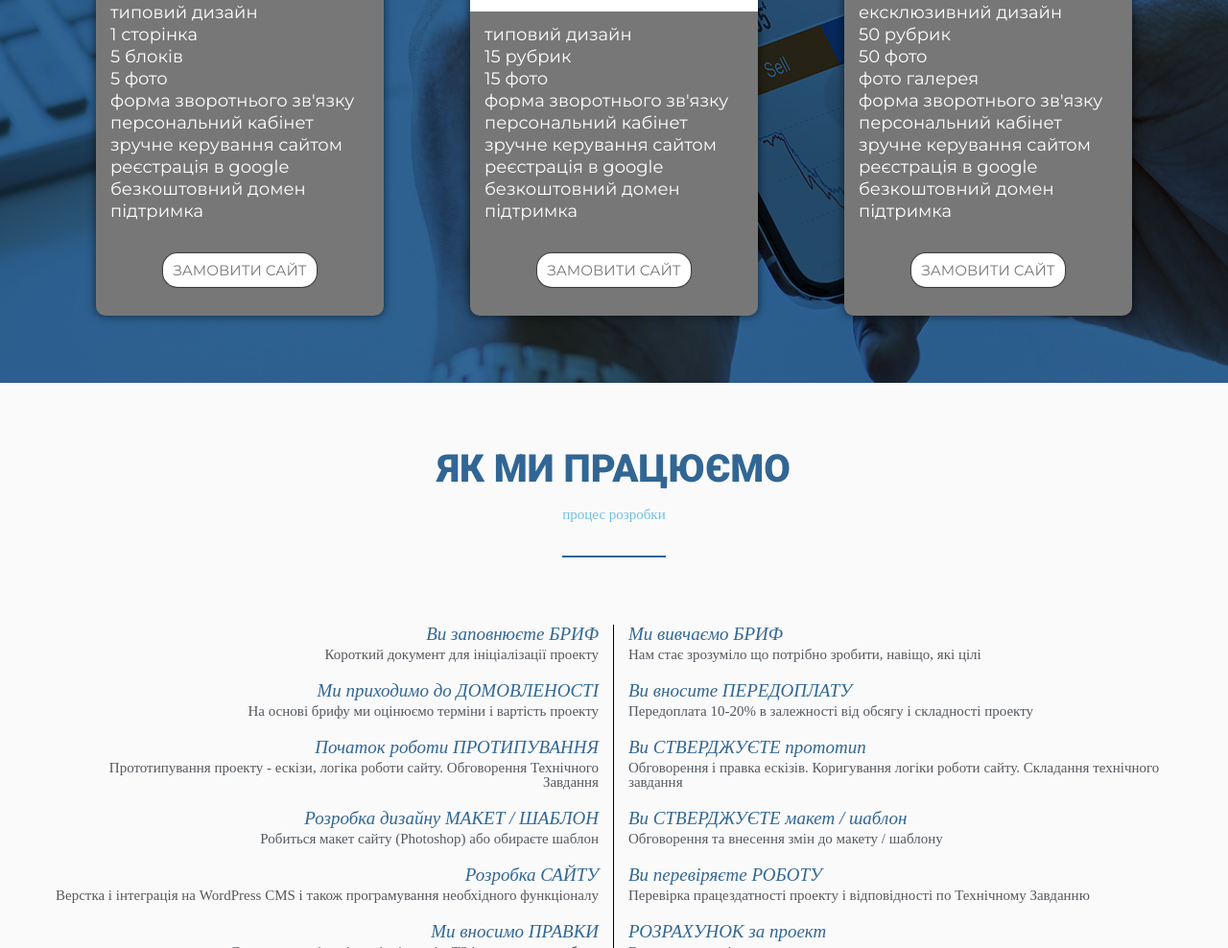
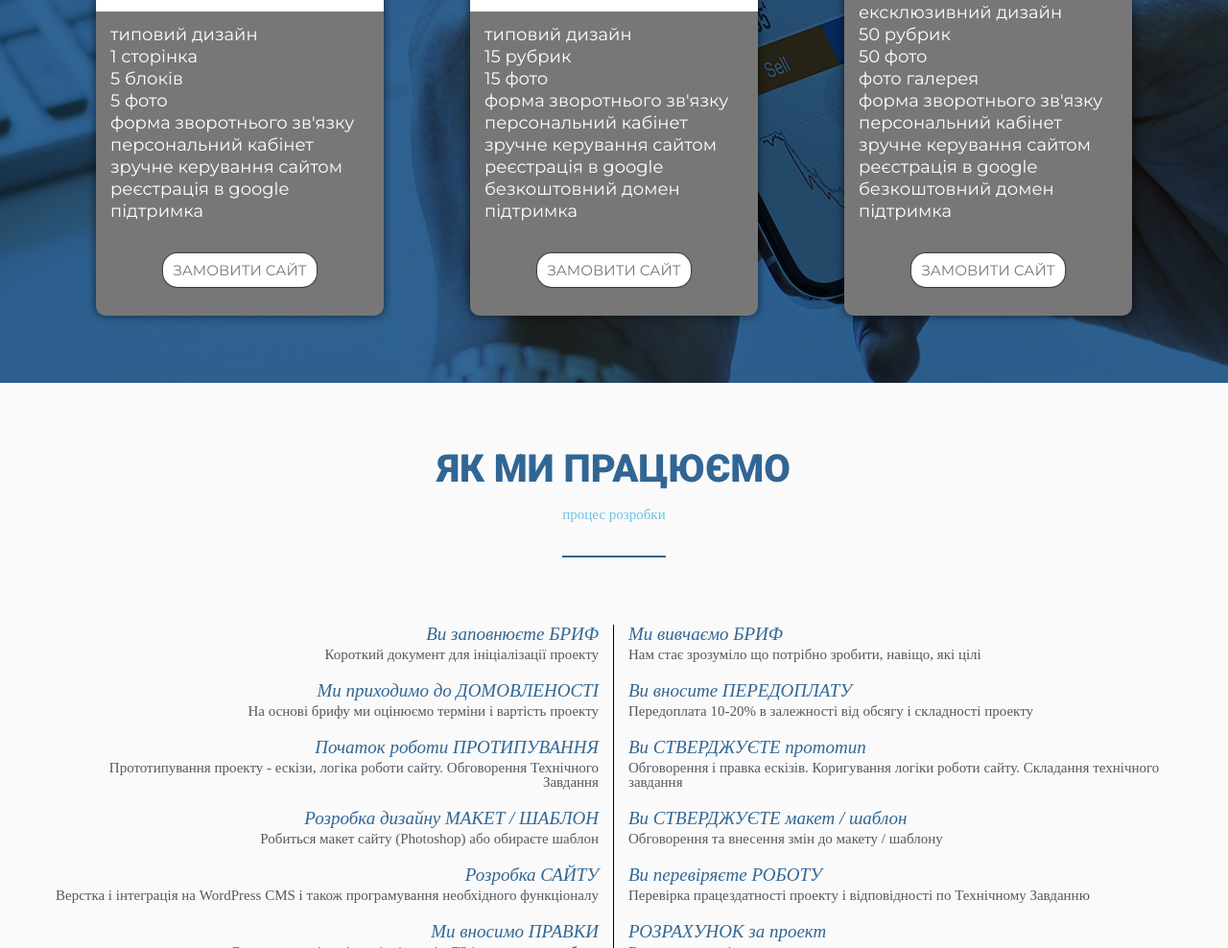
Before and after one commit to programist-top/programist.top, a plain HTML site: page index.html in a window 1280 px wide. Shown: the part 1939-2927 px from the top of the page at 96% size. Drawn offline with nearby package versions, Linux system fonts and the light colour scheme.

Commit message:
Update index.html

```diff
--- a/index.html
+++ b/index.html
@@ -93,7 +93,6 @@
                         <p>Персональний кабінет</p>
                         <p>Зручне керування сайтом</p>
                         <p>Реєстрація в Google</p>
-                        <p>Безкоштовний домен</p>
                         <p>Підтримка</p>
                     </div>
                     <div class="block-price__footer">
```
